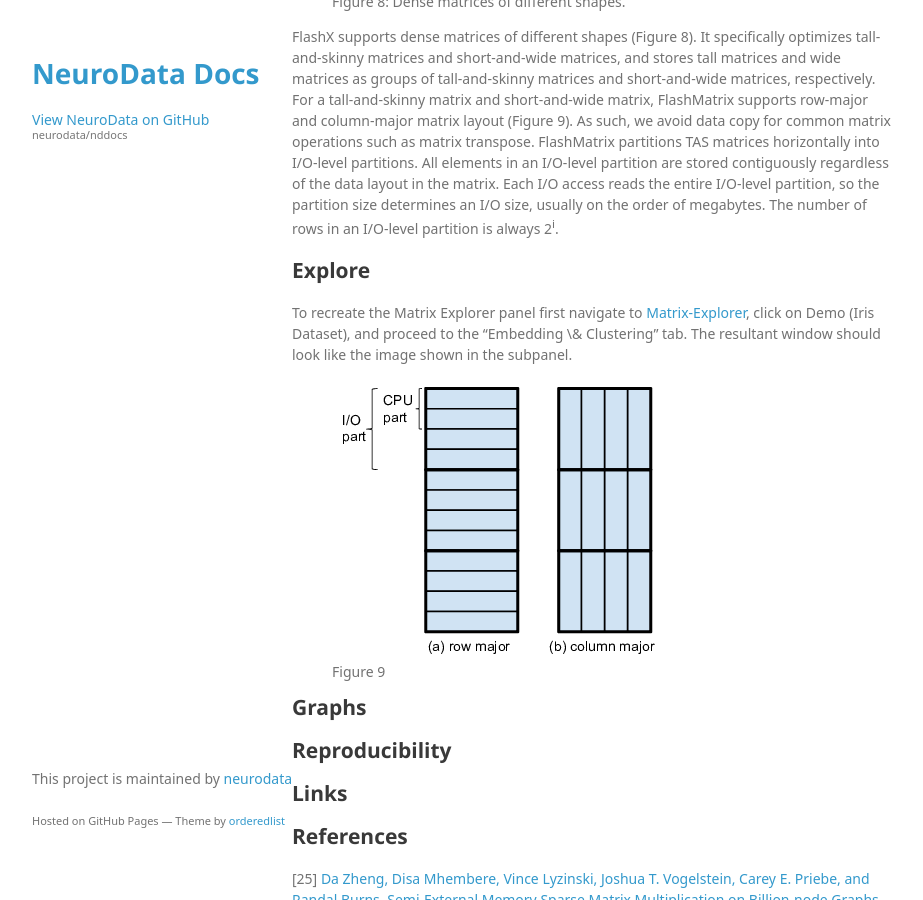
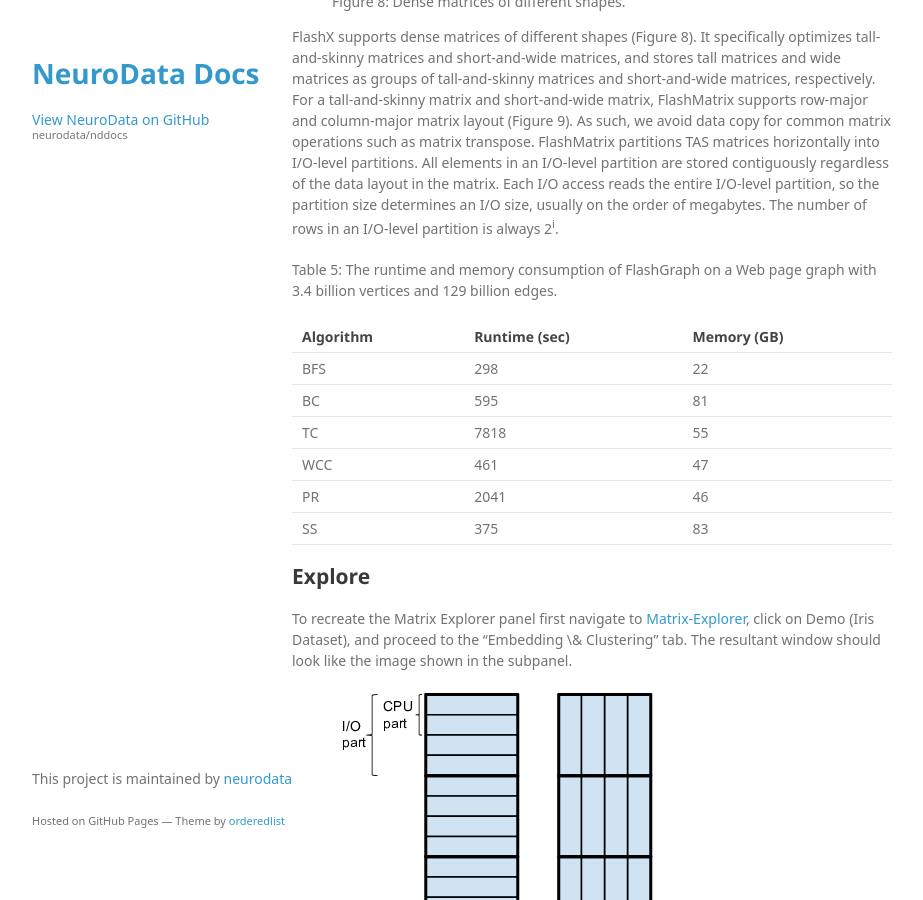
Before and after one commit to neurodata/nddocs-archive, a Jekyll site: the page built from ndpaper2016/store.md, in a window 1280 px wide and 900 px high, scrolled down 3827 px. Shown: the whole window, without its empty margins (178-1101 px from the left). Built offline with Jekyll 4.4.1, drawn with Linux system fonts in a browser that asks for light colours; some web fonts are replaced.

Commit message:
Updated table 5.

```diff
--- a/ndpaper2016/store.md
+++ b/ndpaper2016/store.md
@@ -106,6 +106,19 @@
 size, usually on the order of megabytes. The number of rows in an I/O-level
 partition is always 2<sup>i</sup>.
 
+Table 5: The runtime and memory consumption of FlashGraph on a Web page
+graph with 3.4 billion vertices and 129 billion edges.
+
+| Algorithm | Runtime (sec) | Memory (GB) |
+|-----------|---------------|-------------|
+| BFS       |  298          |    22       |
+| BC        |  595          |    81       |
+| TC        |  7818         |    55       |
+| WCC       |  461          |    47       |
+| PR        |  2041         |    46       |
+| SS        |  375          |    83       |
+
+
 ## Explore
 
 To recreate the Matrix Explorer panel first navigate to <a href="http://mx.neurodata.io/">Matrix-Explorer</a>, click on Demo (Iris Dataset), and proceed to the "Embedding \& Clustering" tab. The resultant window should look like the image shown in the subpanel.
```
